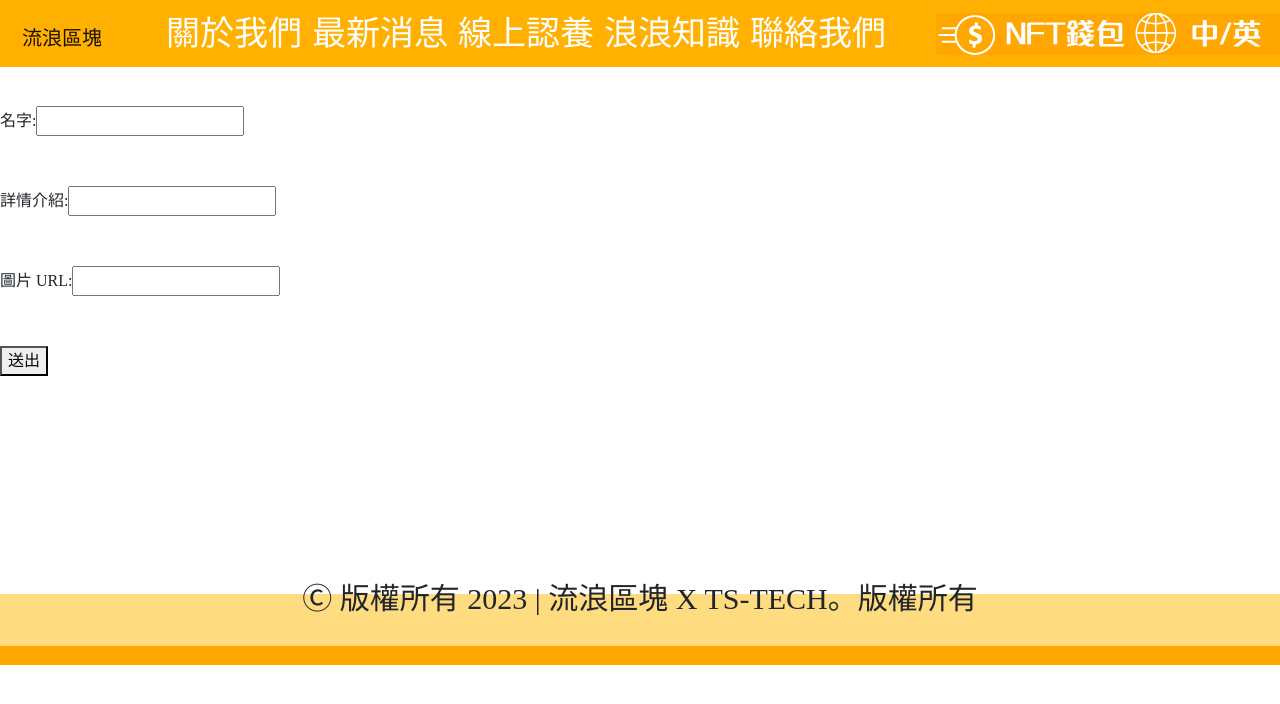
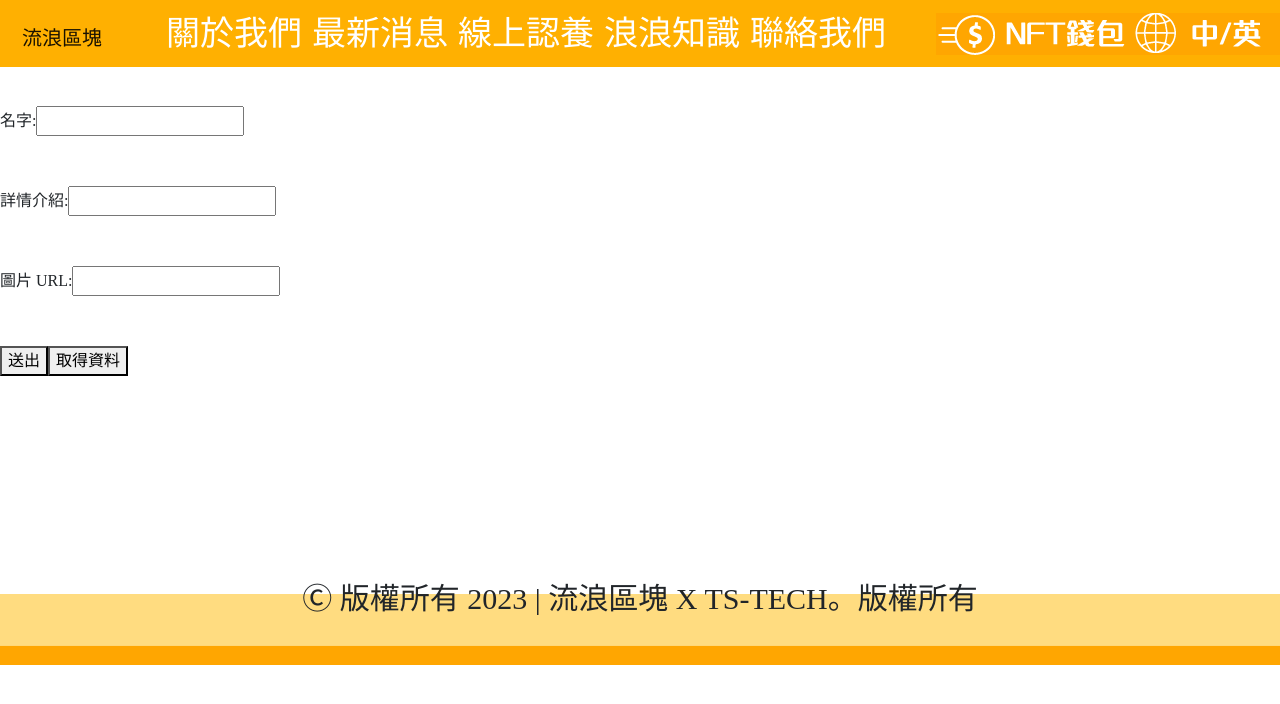
Before and after one commit to OttoFlame89111/SEC-DAPP, a React (Create React App) app: page /#/e in a window 1280 px wide. Shown: the top 704 px of the page. Built offline with nearby package versions, Linux system fonts and the light colour scheme; the HTML template or start-up script is replaced by a standard one; a web font is replaced by a local one.

Commit message:
不用按送出也可以看資料

```diff
--- a/src/views/addpet/index.jsx
+++ b/src/views/addpet/index.jsx
@@ -51,6 +51,8 @@ function Addpet(){
             ></div>
 
             <button type="button" onClick={() => setValue(getTheName,getTheSpecies,getTheImageURL)}>送出</button>
+
+            <button type="button" onClick={getValue}>取得資料</button>
             <div style={{marginTop: 200}}
             ></div>
 
```
